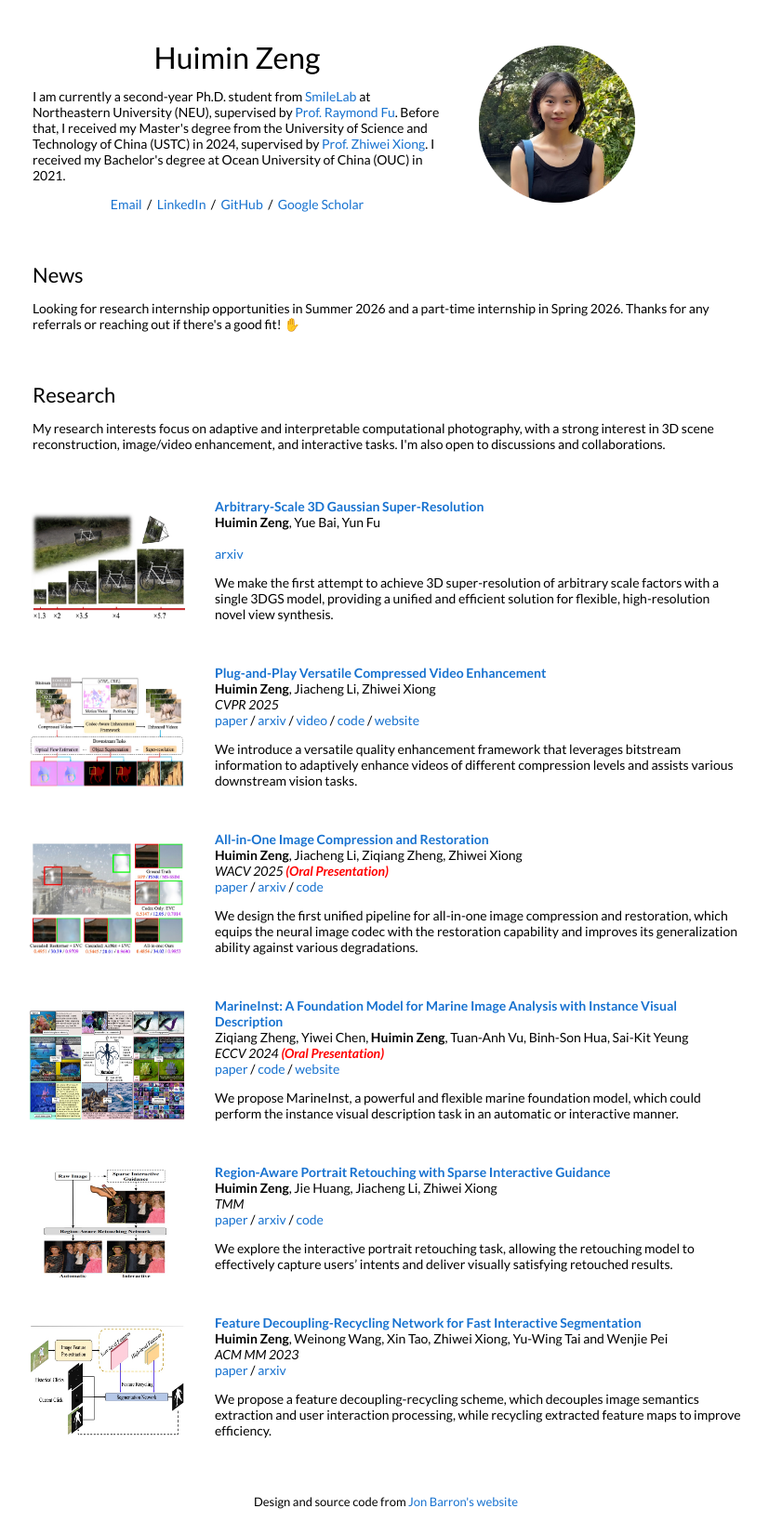
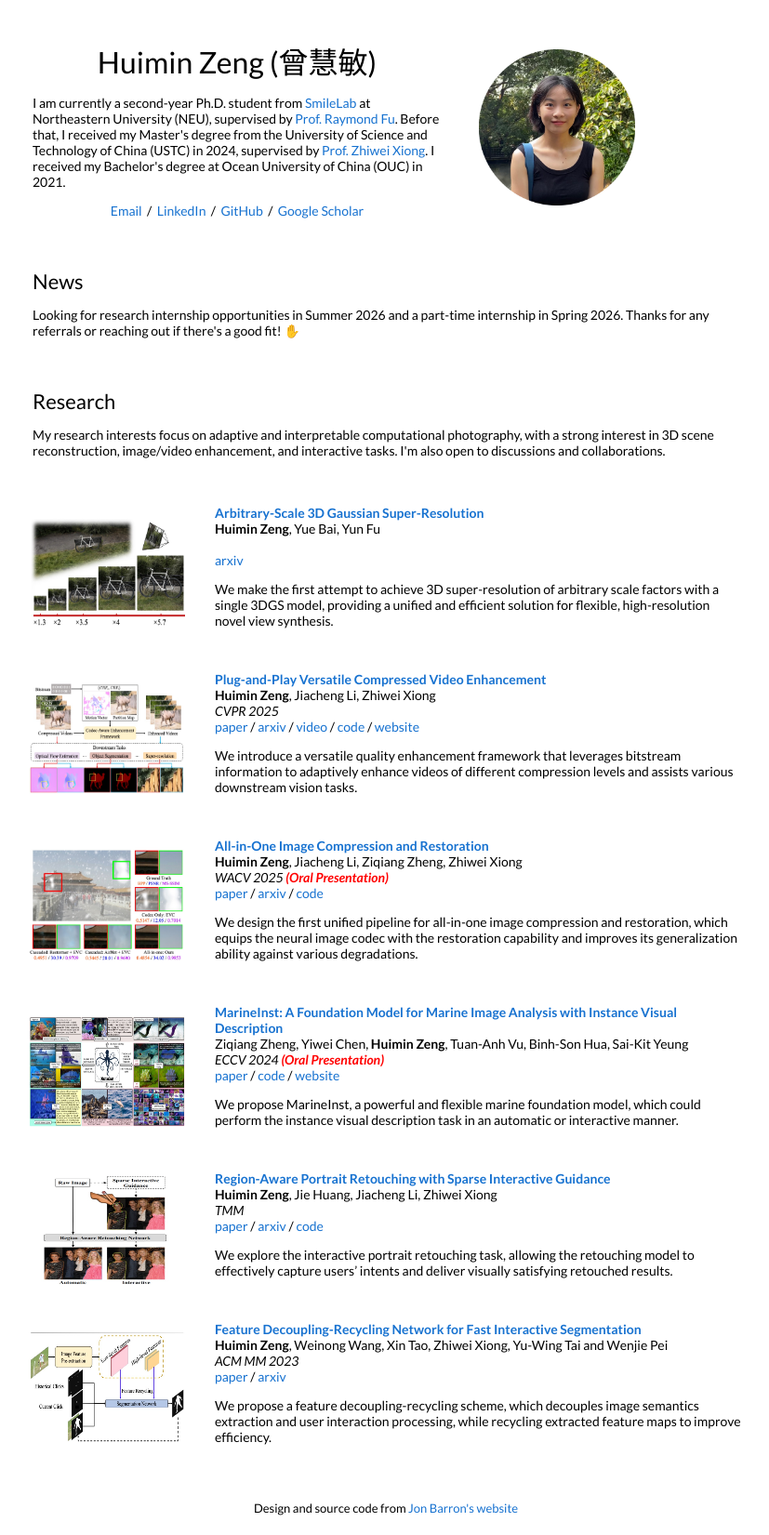
Before and after one commit to huimin-zeng/huimin-zeng.github.io, a Jekyll site: the page built from _posts/2025-08-10-3dasr.markdown, in a window 1280 px wide. Shown: the whole page at 93% size, without its empty margins (225-1052 px from the left). Built offline with Jekyll 4.4.1, drawn with Linux system fonts in a browser that asks for light colours.

Commit message:
update name

```diff
--- a/_config.yml
+++ b/_config.yml
@@ -3,13 +3,13 @@
 #
 
 # Name of your site (displayed in the header)
-name: Huimin Zeng
+name: Huimin Zeng (曾慧敏)
 
 # Short bio or description (displayed in the header)
 # description: the profile of an engineer, researcher and software developer
 
 # URL of your avatar or profile pic (you could use your GitHub profile pic)
-avatar: images/circle_bw_crop.jpg
+avatar: images/zhm.jpg
 
 #
 # Flags below are optional
--- a/_layouts/default.html
+++ b/_layouts/default.html
@@ -32,7 +32,7 @@
           <tr style="padding:0px">
             <td style="padding:2.5%;width:60%;vertical-align:middle">
               <h1>
-                Huimin Zeng
+                {{ site.name }}
               </h1>
               <p>I am currently a second-year Ph.D. student from <a href="https://web.northeastern.edu/smilelab/">SmileLab</a> at Northeastern University (NEU), supervised by <a href="https://www1.ece.neu.edu/~yunfu">Prof. Raymond Fu</a>. Before that, I received my Master's degree from the University of Science and Technology of China (USTC) in 2024, supervised by <a href="http://staff.ustc.edu.cn/~zwxiong/">Prof. Zhiwei Xiong</a>. I received my Bachelor's degree at Ocean University of China (OUC) in 2021.
 
```
Also changed, not shown: README.md (+1 -2 lines).
